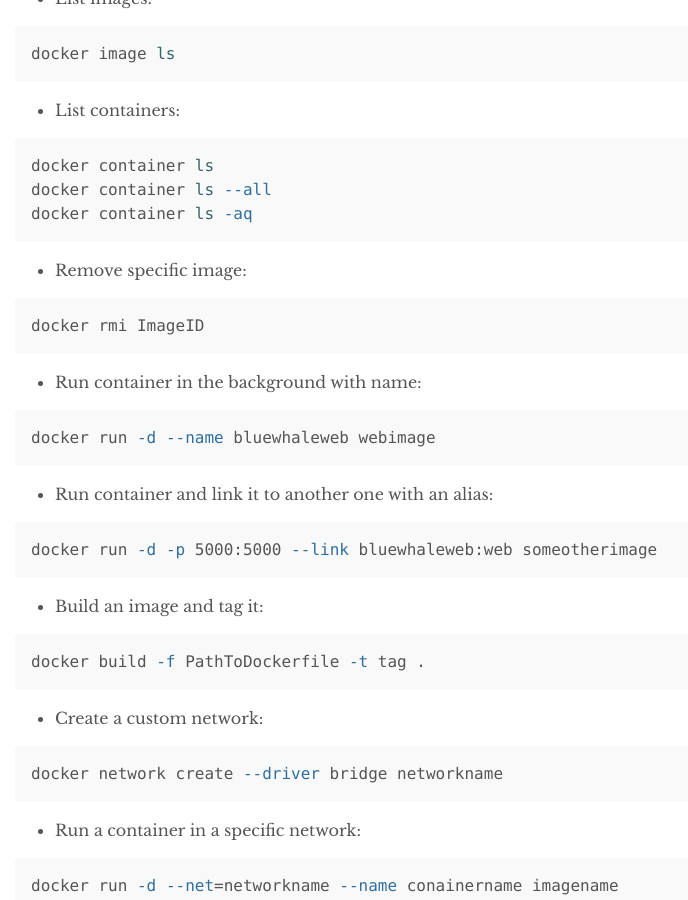
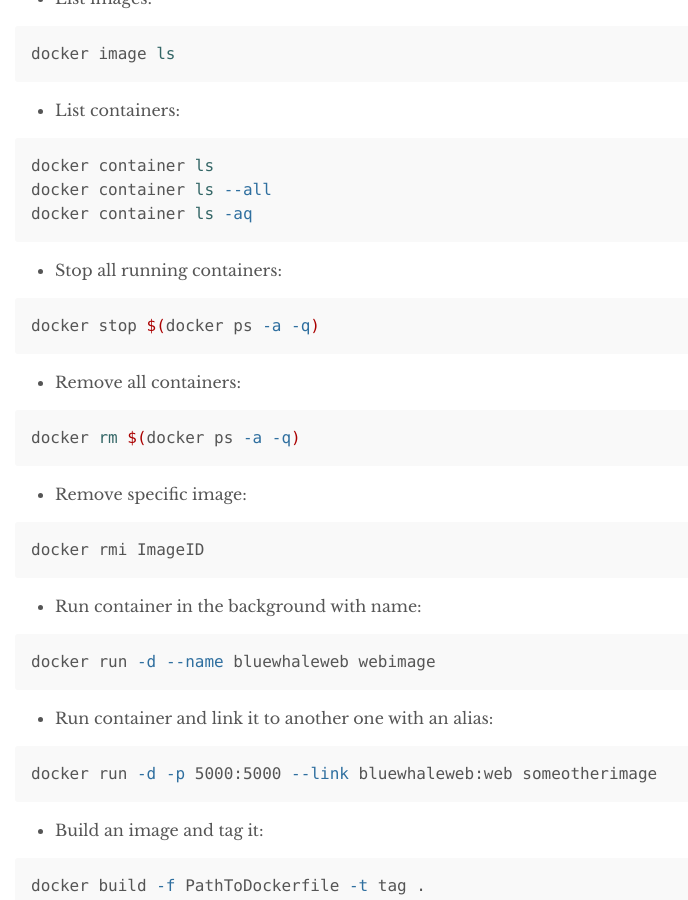
Before and after one commit to malekatwiz/Notes, a Jekyll site: the page built from _posts/2018-06-01-docker-commands.md, in a window 1280 px wide and 900 px high, scrolled down 949 px. Shown: the whole window, without its empty margins (225-913 px from the left). Built offline with Jekyll 4.4.1, drawn with Linux system fonts in a browser that asks for light colours.

Commit message:
docker commands

```diff
--- a/_posts/2018-06-01-docker-commands.md
+++ b/_posts/2018-06-01-docker-commands.md
@@ -43,6 +43,16 @@ docker container ls --all
 docker container ls -aq
 {% endhighlight %}
 
+* Stop all running containers:
+{% highlight bash %}
+docker stop $(docker ps -a -q)
+{% endhighlight %}
+
+* Remove all containers:
+{% highlight bash %}
+docker rm $(docker ps -a -q)
+{% endhighlight %}
+
 * Remove specific image:
 {% highlight bash %}
 docker rmi ImageID
```
